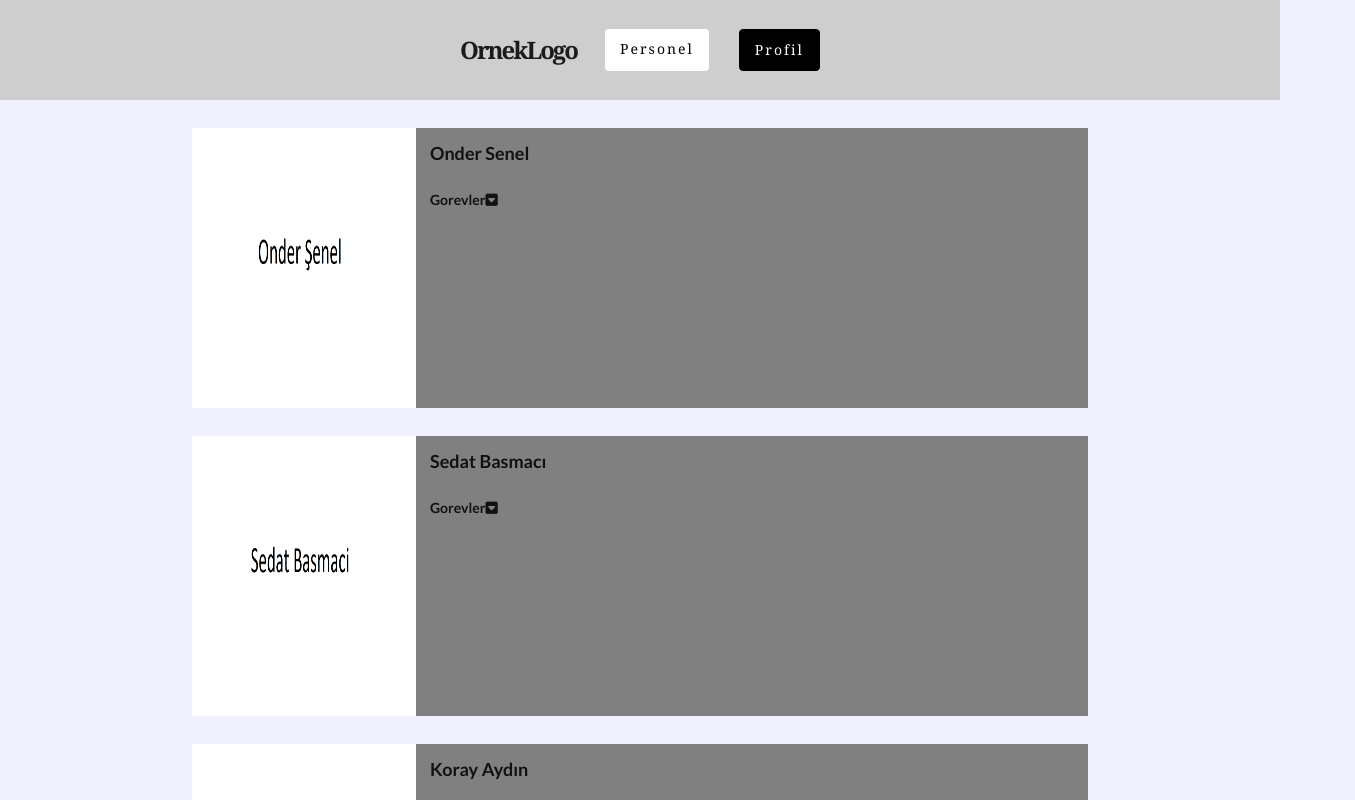
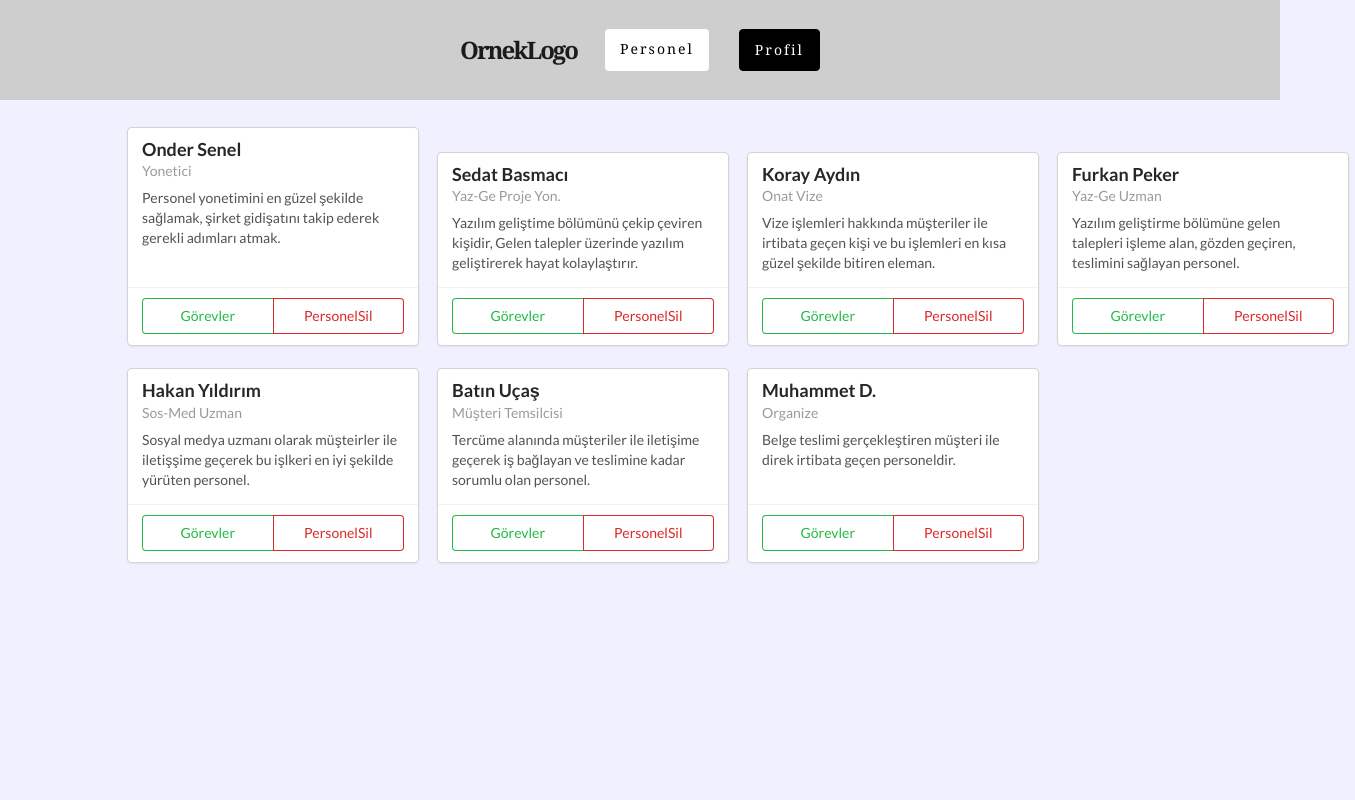
Before and after one commit to furkanpekercom/login-proje-kullanici-gorev, a React (Create React App) app: page / in a window 1280 px wide. Both pictures are taken after typing "Sample", "name@example.com", "Sample123" into the empty fields and a click on the button "Giriş". Shown: the top 800 px of the page, 1355 px wide, since content can reach past the window. Built offline with nearby package versions, Linux system fonts and the light colour scheme.

Commit message:
Ağır güncelleme CARD

```diff
--- a/src/Components/Personel.css
+++ b/src/Components/Personel.css
@@ -1,74 +1,15 @@
 
-.personel-sayfa{
-    width: 70vw;
+.personel-sayfa-iki{
+    width: 80vw;
     max-width: 1170px;
     margin: 0 auto;
     padding: 2rem 0;
-
-    display: grid;
-    column-count: 3;
-    grid-template-columns: 2fr 2fr;
-    grid-column-gap: 0rem;
-}
-
-.personel-sayfa-iki{
-    width: 70vw;
-    max-width: 1170px;
-    margin: 0 auto;
-    padding: 2rem 0;
-}
-
-.personel-list{
-    margin-bottom: 20px;
-}
-
-.furkan{
-    margin-bottom: 2rem;
+    display:grid;
+    grid-template-columns: auto auto auto auto;
+    column-gap: 20px;
 
 }
 
-.furkan-info h5 span{
-    margin-right: 10px;
+.description > h3 {
+    margin-top: 15px;
 }
-
-.furkan img{
-        width: 100%;
-        display: block;
-        min-height: 20rem;
-
-
-}
-@media screen and (min-width:768px) {
-    .furkan{
-        display: grid;
-
-        grid-template-columns: 1fr 3fr;
-        grid-column-gap: 0rem;
-    }
-}
-
-.img-container{
-    position: relative;
-}
-
-.close-btn{
-    position: absolute;
-    display: block;
-    top:5%;
-    right: 5%;
-    color:gray;
-    font-size: 2rem;
-    cursor:pointer;
-
-    opacity: 0;
-}
-
-.img-container:hover .close-btn{
-    opacity: 1;
-}
-
-.furkan-info{
-    padding: 1rem 1rem;
-    background-color: gray;
-
-}
--- a/src/Components/Personel.js
+++ b/src/Components/Personel.js
@@ -17,7 +17,7 @@ export default class Personel extends Component {
         <Navbar />
         <div className="personel-sayfa-iki">
           {personels.map((personel) => (
-            <PersonelList key={personel.onem} personel={personel} />
+            <PersonelList key={personel.id} personel={personel} />
           ))}
         </div>
       </div>
--- a/src/Components/PersonelList.js
+++ b/src/Components/PersonelList.js
@@ -12,28 +12,28 @@ export default class PersonelList extends Component {
     });
   };
   render() {
-    const {id, onem, personel, konum, gorev, img} = this.props.personel;
+    const {id, onem, personel, konum, gorev, img, verilenGorev} = this.props.personel;
 
     return (
-      <article className="furkan">
-        <div className="img-container">
-          <img src={img} />
-          <span className="close-btn">
-            <i className="fa-solid fa-square-xmark" />
-          </span>
+      <div className="ui cards">
+        <div className="card">
+          <div className="content">
+
+            <div className="header">{personel}</div>
+            <div className="meta">{konum}</div>
+            <div className="description">
+              {gorev}
+              {this.state.showInfo && <h3>{verilenGorev}</h3>}
+            </div>
+          </div>
+          <div className="extra content">
+            <div className="ui two buttons">
+              <div className="ui basic green button" onClick={this.handleInfo}>Görevler</div>
+              <div className="ui basic red button">PersonelSil</div>
+            </div>
+          </div>
         </div>
-        <div className="furkan-info">
-          <h3>{personel}</h3>
-
-          <h5>
-            Gorevler
-            <span onClick={this.handleInfo}>
-              <i className="fas fa-caret-square-down" />
-            </span>
-          </h5>
-          {this.state.showInfo && <p>{gorev}</p>}
-        </div>
-      </article>
+      </div>
     );
   }
 }
--- a/src/personelData.js
+++ b/src/personelData.js
@@ -1,64 +1,71 @@
 export const personelData = [
     {
       id: 1,
-      onem: 1,
+      onem: 10,
       img: "./img/onder-senel.png",
       personel: "Onder Senel",
       konum: "Yonetici",
+      verilenGorev:"Şirketi Yönet.",
       gorev:
         "Personel yonetimini en güzel şekilde sağlamak, şirket gidişatını takip ederek gerekli adımları atmak."
     },
     {
       id: 2,
-      onem: 2,
+      onem: 20,
       img: "./img/sedat-basmaci.png",
       personel: "Sedat Basmacı",
       konum: "Yaz-Ge Proje Yon.",
+      verilenGorev:"Yazılım Bölümünü Geliştir.",
       gorev:
         "Yazılım geliştime bölümünü çekip çeviren kişidir, Gelen talepler üzerinde yazılım geliştirerek hayat kolaylaştırır."
     },
     {
       id: 3,
-      onem: 2,
+      onem: 20,
       img: "./img/koray-aydin.png",
       personel: "Koray Aydın",
       konum: "Onat Vize",
+      verilenGorev:"Döviz Cinsinden Satış Yap.",
       gorev:
         "Vize işlemleri hakkında müşteriler ile irtibata geçen kişi ve bu işlemleri en kısa güzel şekilde bitiren eleman."
     },
     {
       id: 4,
-      onem: 3,
+      onem: 30,
       img: "./img/furkan-peker.png",
       personel: "Furkan Peker",
       konum: "Yaz-Ge Uzman",
+      verilenGorev:"Naparsan Yap.",
       gorev:
         "Yazılım geliştirme bölümüne gelen talepleri işleme alan, gözden geçiren, teslimini sağlayan personel."
     },
     {
       id: 5,
-      onem: 3,
+      onem: 30,
       img: "./img/hakan-yildirim.png",
       personel: "Hakan Yıldırım",
       konum: "Sos-Med Uzman",
+      verilenGorev:"Kurumsal Tercüme Satışı Yap.",
       gorev:
         "Sosyal medya uzmanı olarak müşteirler ile iletişşime geçerek bu işlkeri en iyi şekilde yürüten personel."
     },
     {
       id: 6,
-      onem: 2,
+      onem: 20,
       img: "./img/batin-ucas.png",
       personel: "Batın Uçaş",
       konum: "Müşteri Temsilcisi",
+      verilenGorev:"İşe zamanında Gel.",
       gorev:
         "Tercüme alanında müşteriler ile iletişime geçerek iş bağlayan ve teslimine kadar sorumlu olan personel."
     },
     {
       id: 7,
-      onem: 4,
+      onem: 40,
       img: "./img/muhammet-d.png",
       personel: "Muhammet D.",
       konum: "Organize",
+      verilenGorev:"Helal lan sana senin görevin yok.",
       gorev:
         "Belge teslimi gerçekleştiren müşteri ile direk irtibata geçen personeldir."
     }
```
